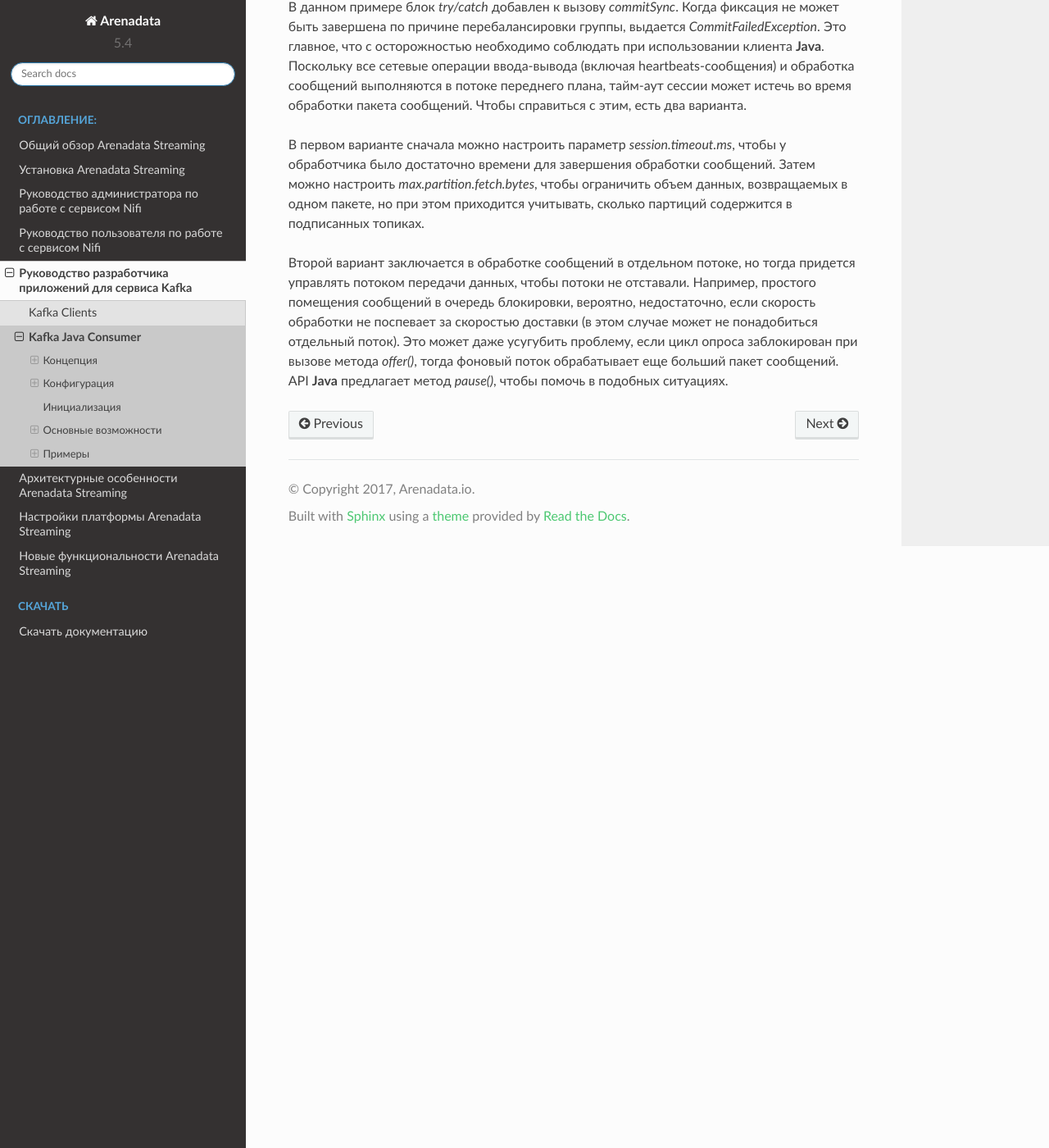
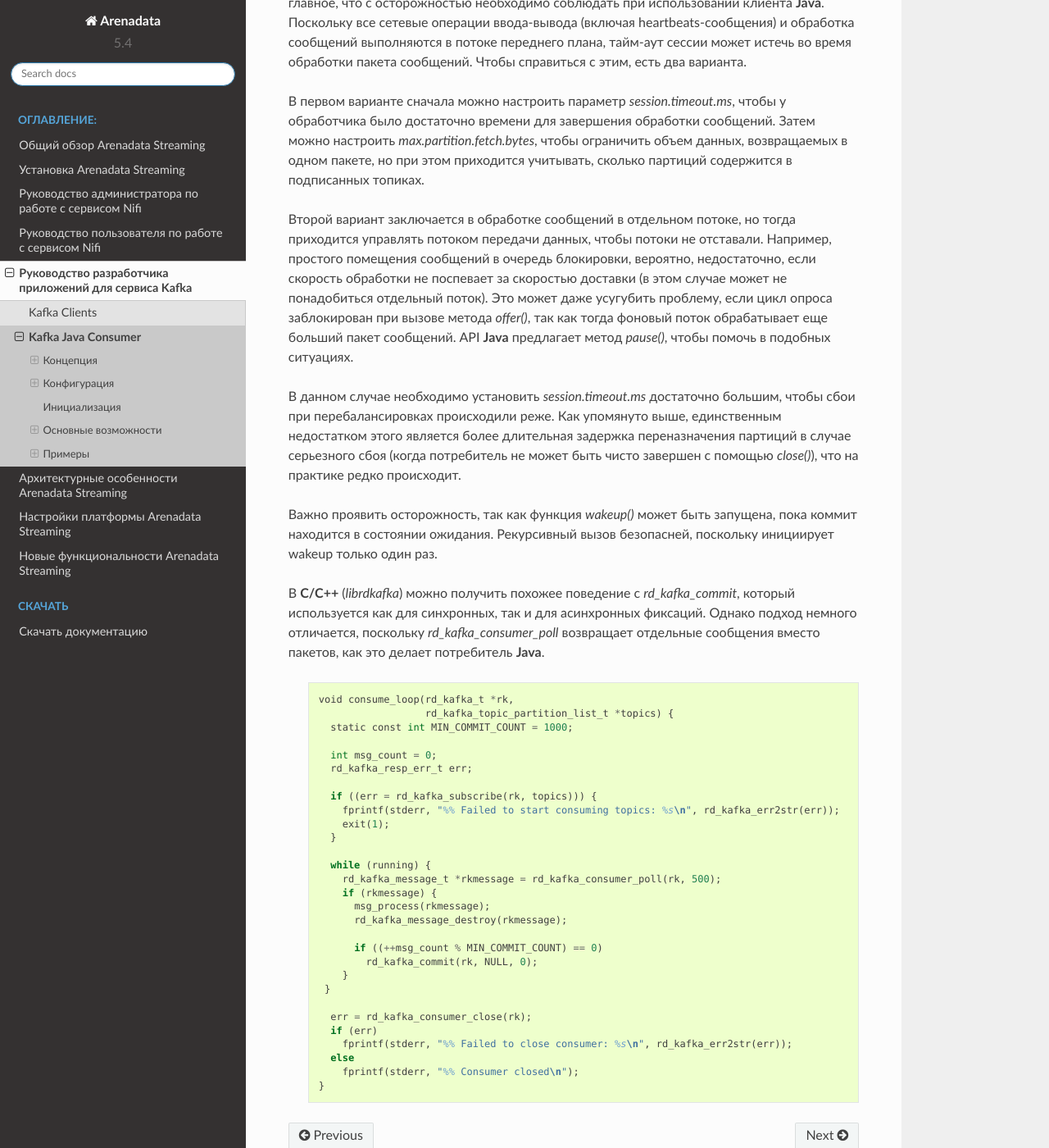
Before and after one commit to arenadata/docs_ads, a Sphinx documentation site: the page built from source/DeveloperKafka/Consumer.rst, in a window 1280 px wide and 1400 px high, scrolled down 14895 px. Shown: the whole window at 82% size. Built offline with Sphinx 7.4.7 and the Read the Docs theme 2.0.0, drawn with Linux system fonts in a browser that asks for light colours; pages that are not in the unit, such as notebooks, are missing from menus.

Commit message:
Update Consumer.rst

```diff
--- a/source/DeveloperKafka/Consumer.rst
+++ b/source/DeveloperKafka/Consumer.rst
@@ -555,7 +555,7 @@ Shutdown и Wakeup
 
 Очевидно, что для сокращения окна дубликатов можно уменьшить интервал автоматической фиксации, но некоторым пользователям может потребоваться еще более точный контроль над смещениями. Поэтому потребитель поддерживает commit API, который дает полный контроль над смещениями. Самый простой и надежный способ ручной фиксации смещений -- использовать синхронную фиксацию с помощью *commitSync()*, вызов которой блокирует поток до успешно выполненного коммита.
 
-.. important:: При непосредственном использовании API фиксации необходимо сначала отключить автоматический коммит в конфигурации, установив для свойства *enable.auto.commit* значение *false*
+При непосредственном использовании API фиксации необходимо сначала отключить автоматический коммит в конфигурации, установив для свойства *enable.auto.commit* значение *false*.
 
   ::
 
@@ -599,4 +599,42 @@ Shutdown и Wakeup
 
 В первом варианте сначала можно настроить параметр *session.timeout.ms*, чтобы у обработчика было достаточно времени для завершения обработки сообщений. Затем можно настроить *max.partition.fetch.bytes*, чтобы ограничить объем данных, возвращаемых в одном пакете, но при этом приходится учитывать, сколько партиций содержится в подписанных топиках.
 
-Второй вариант заключается в обработке сообщений в отдельном потоке, но тогда придется управлять потоком передачи данных, чтобы потоки не отставали. Например, простого помещения сообщений в очередь блокировки, вероятно, недостаточно, если скорость обработки не поспевает за скоростью доставки (в этом случае может не понадобиться отдельный поток). Это может даже усугубить проблему, если цикл опроса заблокирован при вызове метода *offer()*, тогда фоновый поток обрабатывает еще больший пакет сообщений. API **Java** предлагает метод *pause()*, чтобы помочь в подобных ситуациях.
+Второй вариант заключается в обработке сообщений в отдельном потоке, но тогда приходится управлять потоком передачи данных, чтобы потоки не отставали. Например, простого помещения сообщений в очередь блокировки, вероятно, недостаточно, если скорость обработки не поспевает за скоростью доставки (в этом случае может не понадобиться отдельный поток). Это может даже усугубить проблему, если цикл опроса заблокирован при вызове метода *offer()*, так как тогда фоновый поток обрабатывает еще больший пакет сообщений. API **Java** предлагает метод *pause()*, чтобы помочь в подобных ситуациях.
+
+В данном случае необходимо установить *session.timeout.ms* достаточно большим, чтобы сбои при перебалансировках происходили реже. Как упомянуто выше, единственным недостатком этого является более длительная задержка переназначения партиций в случае серьезного сбоя (когда потребитель не может быть чисто завершен с помощью *close()*), что на практике редко происходит.
+
+Важно проявить осторожность, так как функция *wakeup()* может быть запущена, пока коммит находится в состоянии ожидания. Рекурсивный вызов безопасней, поскольку инициирует wakeup только один раз.
+
+В **C/C++** (*librdkafka*) можно получить похожее поведение с *rd_kafka_commit*, который используется как для синхронных, так и для асинхронных фиксаций. Однако подход немного отличается, поскольку *rd_kafka_consumer_poll* возвращает отдельные сообщения вместо пакетов, как это делает потребитель **Java**.
+
+  ::
+
+   void consume_loop(rd_kafka_t *rk,
+                     rd_kafka_topic_partition_list_t *topics) {
+     static const int MIN_COMMIT_COUNT = 1000;
+
+     int msg_count = 0;
+     rd_kafka_resp_err_t err;
+
+     if ((err = rd_kafka_subscribe(rk, topics))) {
+       fprintf(stderr, "%% Failed to start consuming topics: %s\n", rd_kafka_err2str(err));
+       exit(1);
+     }
+
+     while (running) {
+       rd_kafka_message_t *rkmessage = rd_kafka_consumer_poll(rk, 500);
+       if (rkmessage) {
+         msg_process(rkmessage);
+         rd_kafka_message_destroy(rkmessage);
+
+         if ((++msg_count % MIN_COMMIT_COUNT) == 0)
+           rd_kafka_commit(rk, NULL, 0);
+       }
+    }
+
+     err = rd_kafka_consumer_close(rk);
+     if (err)
+       fprintf(stderr, "%% Failed to close consumer: %s\n", rd_kafka_err2str(err));
+     else
+       fprintf(stderr, "%% Consumer closed\n");
+   }
```
